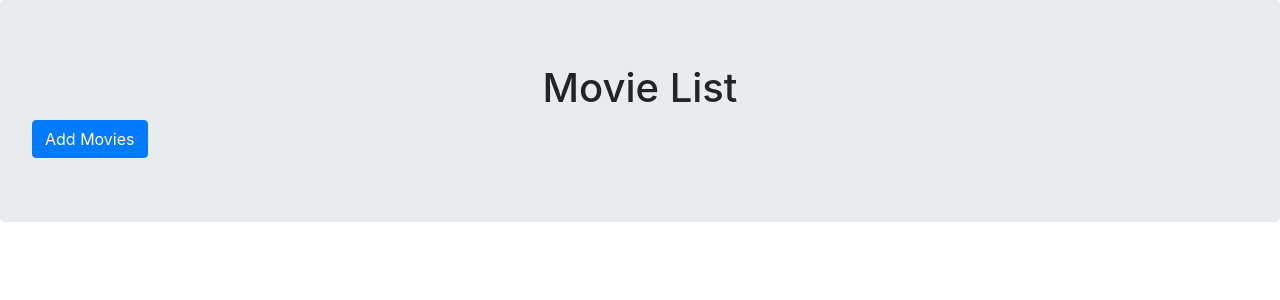
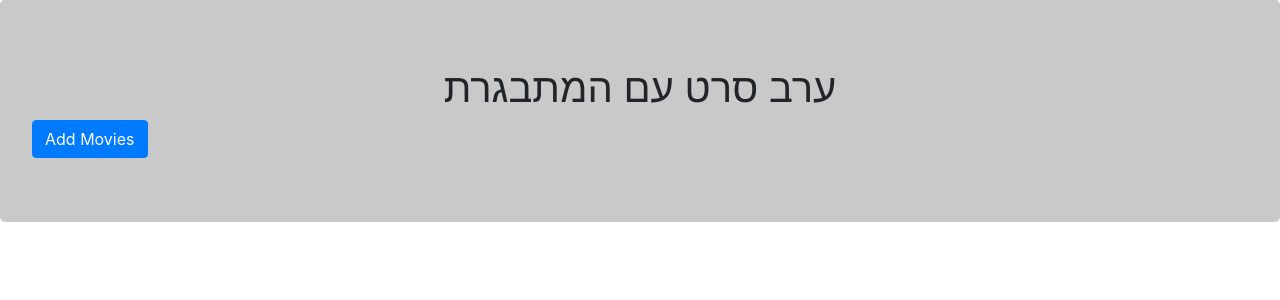
Before and after one commit to yohananha/MovieNight, a React (Create React App) app: page / in a window 1280 px wide. Shown: the top 300 px of the page. Built offline with nearby package versions, Linux system fonts and the light colour scheme.

Commit message:
some style

```diff
--- a/public/index.html
+++ b/public/index.html
@@ -33,17 +33,6 @@
     <title>React App</title>
   </head>
   <body>
-    <noscript>You need to enable JavaScript to run this app.</noscript>
     <div id="root"></div>
-    <!--
-      This HTML file is a template.
-      If you open it directly in the browser, you will see an empty page.
-
-      You can add webfonts, meta tags, or analytics to this file.
-      The build step will place the bundled scripts into the <body> tag.
-
-      To begin the development, run `npm start` or `yarn start`.
-      To create a production bundle, use `npm run build` or `yarn build`.
-    -->
   </body>
 </html>
--- a/src/App.js
+++ b/src/App.js
@@ -8,6 +8,9 @@ function App() {
   const [movies, setMovies] = useState([]);
   const [modalShow, setModalShow] = useState(false);
 
+  const url =
+    "https://image.freepik.com/free-photo/black-texture-with-brick-wall-background_35257-311.jpg";
+
   const addSelectedMovies = (moviesData) => {
     console.log("APP");
     console.log(moviesData);
@@ -16,8 +19,10 @@ function App() {
   };
   return (
     <>
-      <Jumbotron>
-        <h1 style={{ textAlign: "center" }}>Movie List</h1>
+      <Jumbotron id='banner'>
+        <h1 id='header-text' style={{ textAlign: "center" }}>
+          ערב סרט עם המתבגרת
+        </h1>
         <Button variant='primary' onClick={() => setModalShow(true)}>
           Add Movies
         </Button>
--- a/src/style.css
+++ b/src/style.css
@@ -13,6 +13,10 @@ Button {
   margin: 1em;
 }
 
+#banner {
+  background-color: rgb(201, 201, 201);
+}
+
 .info {
   display: inline-block;
   margin-left: 12px;
```
